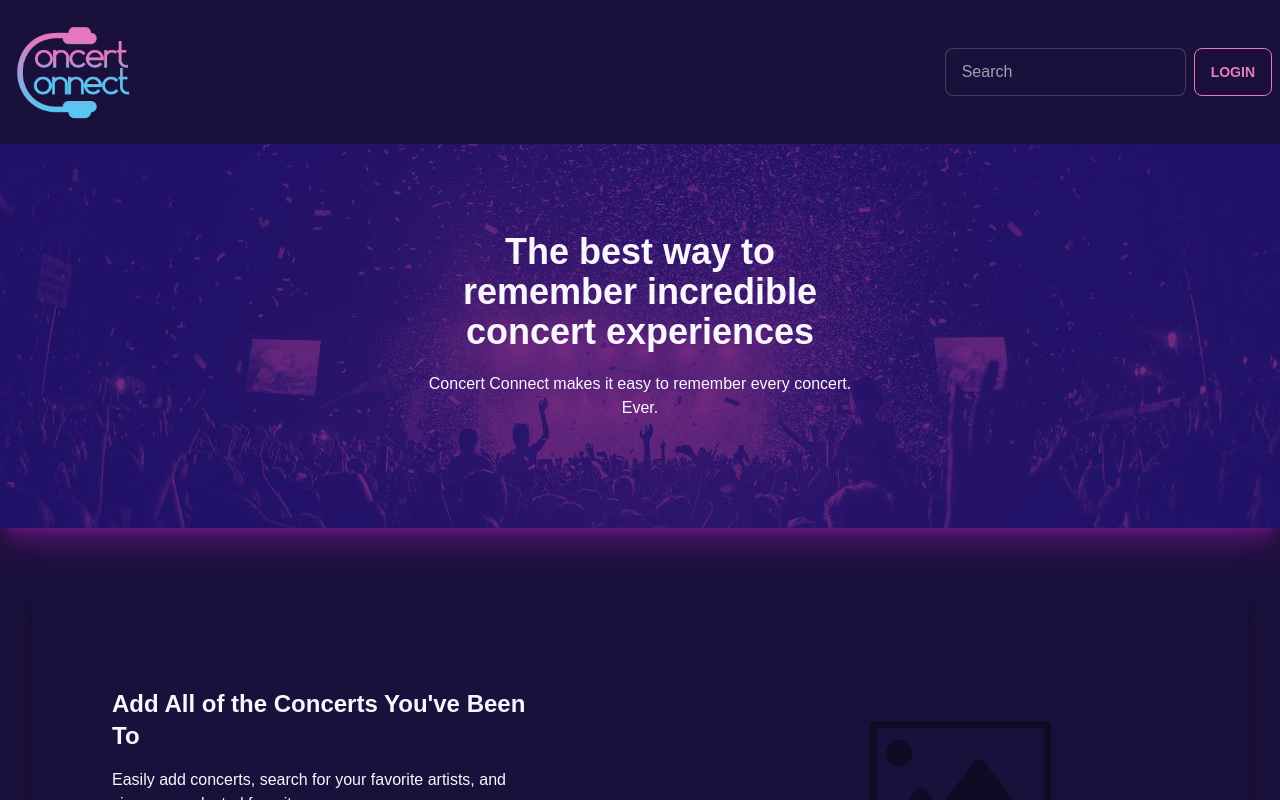
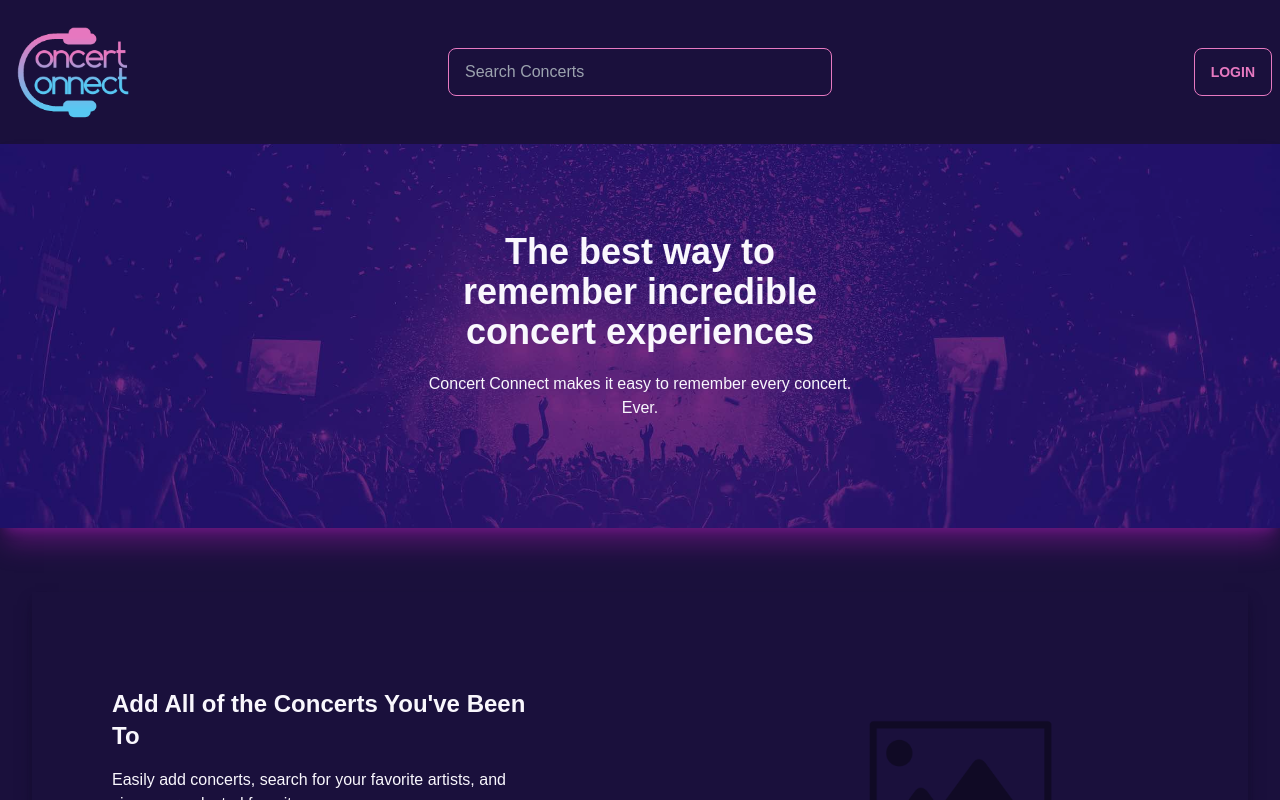
Before and after one commit to Sabplpz/Concert-Connect, a React (Create React App) app in the folder client/: page / in a window 1280 px wide. Shown: the top 800 px of the page. Built offline with nearby package versions, Linux system fonts and the light colour scheme.

Commit message:
header v1

```diff
--- a/client/src/components/header.js
+++ b/client/src/components/header.js
@@ -15,14 +15,9 @@ const Header = () => {
   };
 
   const loggedInMenu = (
-    // <div>
-    //   <a href="/add-concert"><button className="btn btn-outline btn-secondary">Add Concert</button></a>
-    //   <a href="/profile"><button className="btn btn-outline btn-primary m-2">Profile</button></a>
-    //   <button className="btn btn-outline btn-terciary" onClick={logout}>
-    //     Log Out
-    //   </button>
-    // </div>
 
+    <div>
+    <a href="/add-concert"><button className="btn btn-outline btn-secondary">Add Concert</button></a>
     <div className="dropdown dropdown-end">
       <label tabIndex={0} className="btn btn-ghost btn-circle avatar">
         <div className="w-10 rounded-full">
@@ -38,6 +33,7 @@ const Header = () => {
         </li>
         <li><a onClick={logout}>Logout</a></li>
       </ul>
+    </div>
     </div>
   );
 
@@ -65,22 +61,23 @@ const Header = () => {
   };
 
   return (
-    <div className="navbar bg-base-100">
-      <div className="flex-1 w-32">
+    <div className="navbar bg-base-100 ">
+      <div className="navbar-start">
         <a href="/">
-          <img src={Logo} alt="Concert-Connect logo" className="w-32" />
+          <img src={Logo} alt="Concert-Connect logo" className="w-32 btn-ghost" />
         </a>
       </div>
-      <div className="flex-none gap-2">
+      <div className="navbar-center">
         <div className="form-control">
           <input
             type="text"
-            placeholder="Search"
-            className="input input-bordered w-56 md:w-auto"
+            placeholder="Search Concerts"
+            className="input input-bordered input-primary w-96"
           />
         </div>
-        <div>{handleLogin()}</div>
+
       </div>
+      <div className="navbar-end ">{handleLogin()}</div>
     </div>
   );
 };
```
